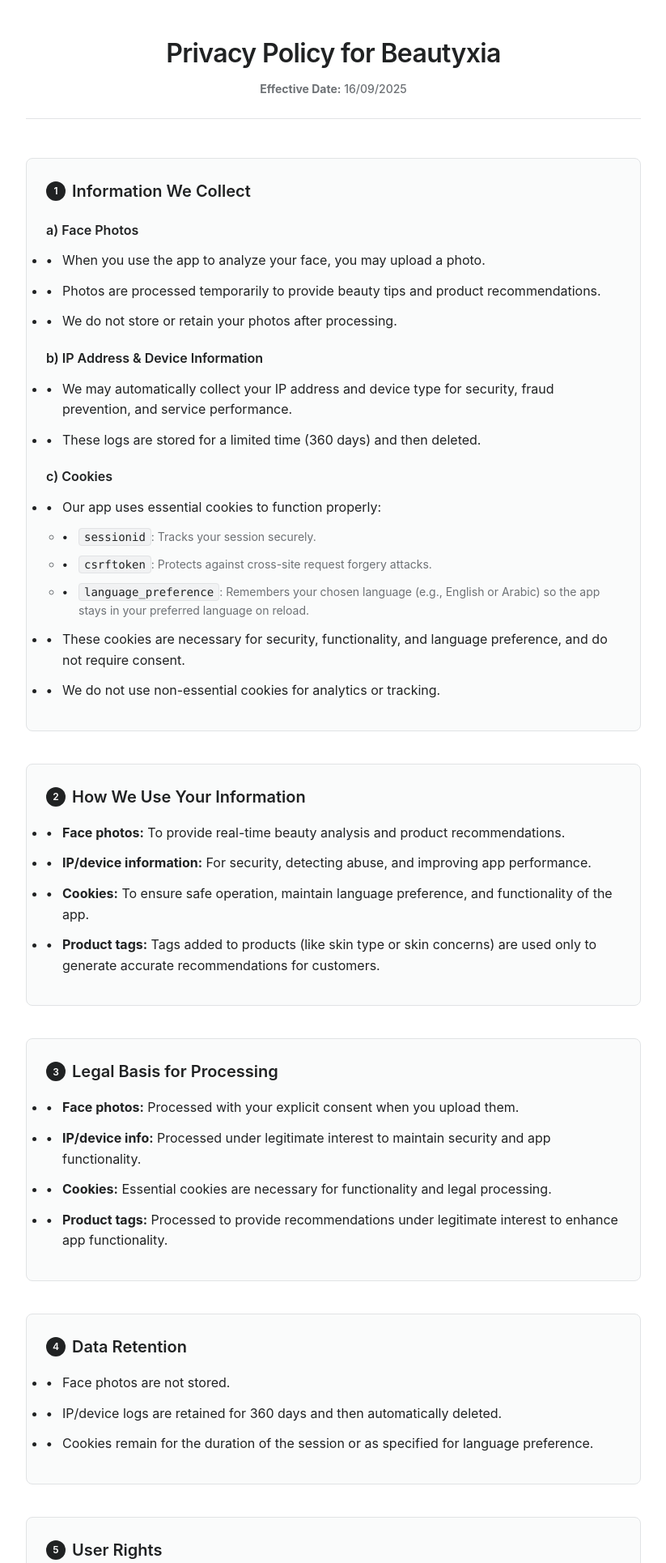
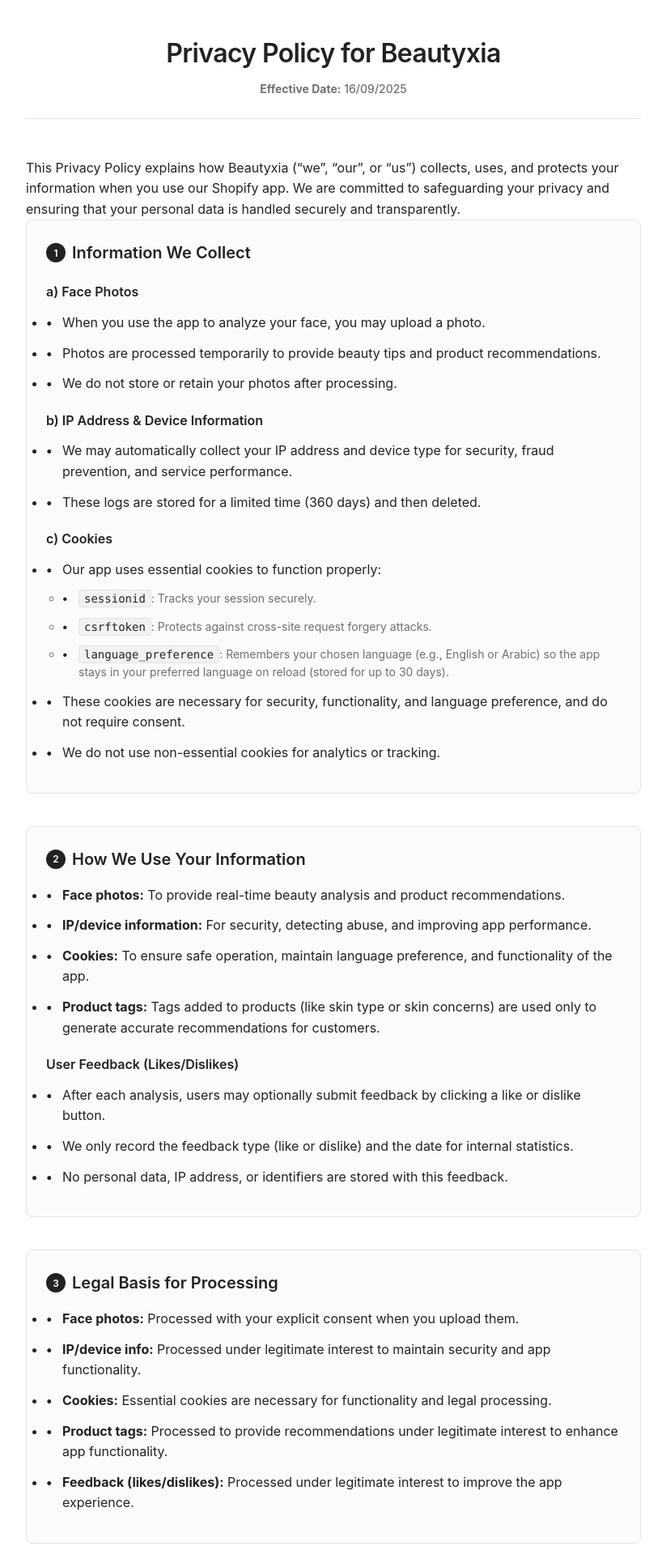
Before and after one commit to houssainiS/BeautyAI, a Django app: template templates/recommender/privacy-policy.html in a window 1280 px wide. Shown: the top 1930 px of the page at 81% size, without its empty margins (228-1051 px from the left). Run offline with Django 5.2, Linux system fonts and the light colour scheme; the template is opened without the code that fills it, so the values that code supplies are empty.

Commit message:
added some policies to tge privacy-policy page

```diff
--- a/templates/recommender/privacy-policy.html
+++ b/templates/recommender/privacy-policy.html
@@ -169,6 +169,10 @@
             <p class="effective-date"><strong>Effective Date:</strong> 16/09/2025</p>
         </div>
 
+        <div class="intro">
+            <p>This Privacy Policy explains how Beautyxia (“we”, “our”, or “us”) collects, uses, and protects your information when you use our Shopify app. We are committed to safeguarding your privacy and ensuring that your personal data is handled securely and transparently.</p>
+        </div>
+
         <div class="section">
             <h2><span class="section-number">1</span>Information We Collect</h2>
 
@@ -191,7 +195,7 @@
                 <ul>
                     <li><code>sessionid</code>: Tracks your session securely.</li>
                     <li><code>csrftoken</code>: Protects against cross-site request forgery attacks.</li>
-                    <li><code>language_preference</code>: Remembers your chosen language (e.g., English or Arabic) so the app stays in your preferred language on reload.</li>
+                    <li><code>language_preference</code>: Remembers your chosen language (e.g., English or Arabic) so the app stays in your preferred language on reload (stored for up to 30 days).</li>
                 </ul>
                 <li>These cookies are necessary for security, functionality, and language preference, and do not require consent.</li>
                 <li>We do not use non-essential cookies for analytics or tracking.</li>
@@ -206,6 +210,13 @@
                 <li><strong>Cookies:</strong> To ensure safe operation, maintain language preference, and functionality of the app.</li>
                 <li><strong>Product tags:</strong> Tags added to products (like skin type or skin concerns) are used only to generate accurate recommendations for customers.</li>
             </ul>
+
+            <h3>User Feedback (Likes/Dislikes)</h3>
+            <ul>
+                <li>After each analysis, users may optionally submit feedback by clicking a like or dislike button.</li>
+                <li>We only record the feedback type (like or dislike) and the date for internal statistics.</li>
+                <li>No personal data, IP address, or identifiers are stored with this feedback.</li>
+            </ul>
         </div>
 
         <div class="section">
@@ -215,6 +226,7 @@
                 <li><strong>IP/device info:</strong> Processed under legitimate interest to maintain security and app functionality.</li>
                 <li><strong>Cookies:</strong> Essential cookies are necessary for functionality and legal processing.</li>
                 <li><strong>Product tags:</strong> Processed to provide recommendations under legitimate interest to enhance app functionality.</li>
+                <li><strong>Feedback (likes/dislikes):</strong> Processed under legitimate interest to improve the app experience.</li>
             </ul>
         </div>
 
@@ -223,7 +235,8 @@
             <ul>
                 <li>Face photos are not stored.</li>
                 <li>IP/device logs are retained for 360 days and then automatically deleted.</li>
-                <li>Cookies remain for the duration of the session or as specified for language preference.</li>
+                <li>Cookies remain for the duration of the session or up to 30 days for language preference.</li>
+                <li>Feedback (likes/dislikes) records are stored for internal analysis only and do not include personal data.</li>
             </ul>
         </div>
 
@@ -249,7 +262,15 @@
         </div>
 
         <div class="section">
-            <h2><span class="section-number">7</span>Shopify Data Deletion Requests</h2>
+            <h2><span class="section-number">7</span>Third-Party Services</h2>
+            <ul>
+                <li>Our app interacts with Shopify’s API to deliver its features.</li>
+                <li>We do not share any personal data with third parties beyond Shopify or as required by law.</li>
+            </ul>
+        </div>
+
+        <div class="section">
+            <h2><span class="section-number">8</span>Shopify Data Deletion Requests</h2>
             <div class="highlight-box">
                 <ul>
                     <li>When a Shopify merchant uninstalls our app, Shopify may send us a data deletion request.</li>
@@ -259,15 +280,16 @@
         </div>
 
         <div class="section">
-            <h2><span class="section-number">8</span>Changes to This Privacy Policy</h2>
+            <h2><span class="section-number">9</span>Changes to This Privacy Policy</h2>
             <ul>
                 <li>We may update this policy occasionally.</li>
                 <li>Any changes will be posted on this page with a new effective date.</li>
             </ul>
         </div>
 
+
         <div class="section">
-            <h2><span class="section-number">9</span>Contact Us</h2>
+            <h2><span class="section-number">10</span>Contact Us</h2>
             <p>If you have any questions about this privacy policy or how we handle your data, please contact us at:</p>
             <div class="contact-info">
                 <strong>Email: houssaini.slimen@gmail.com</strong>
```
